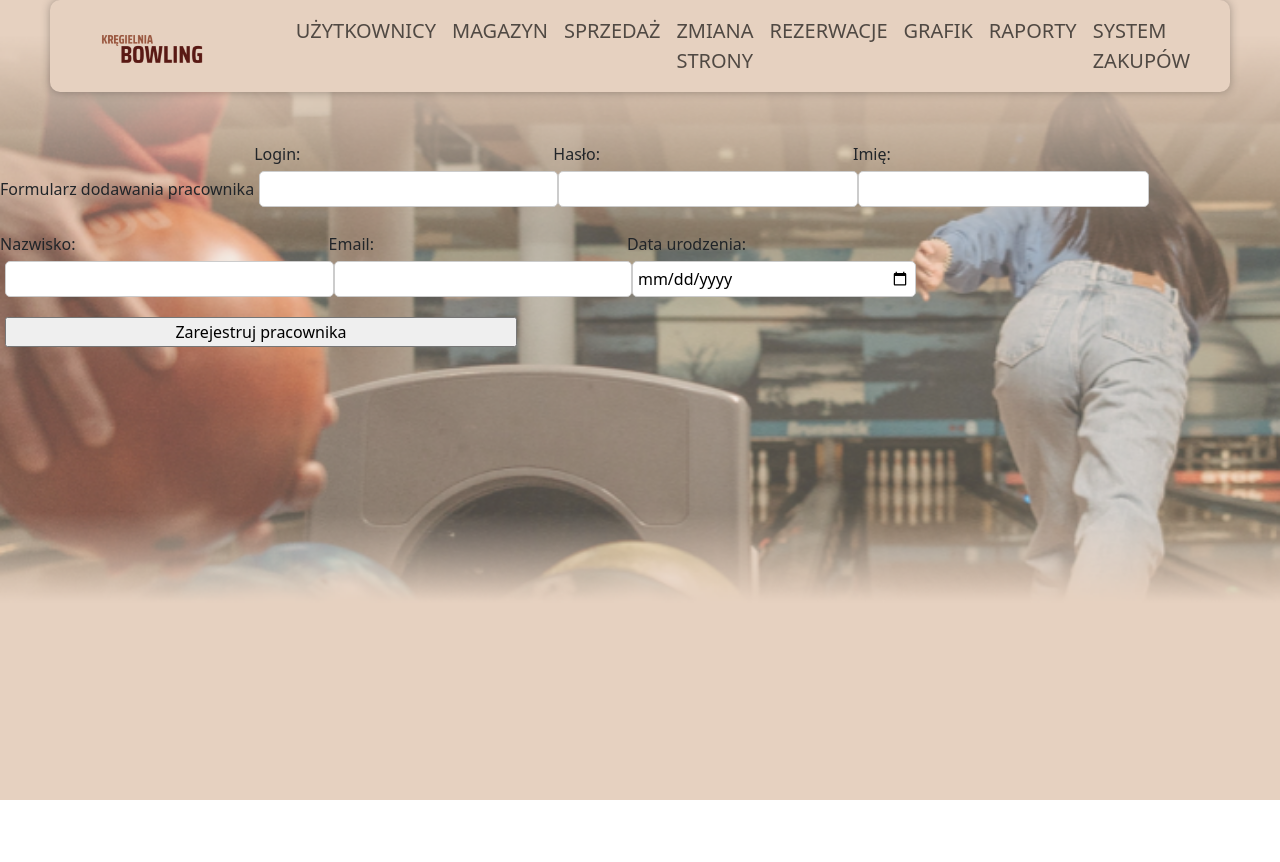
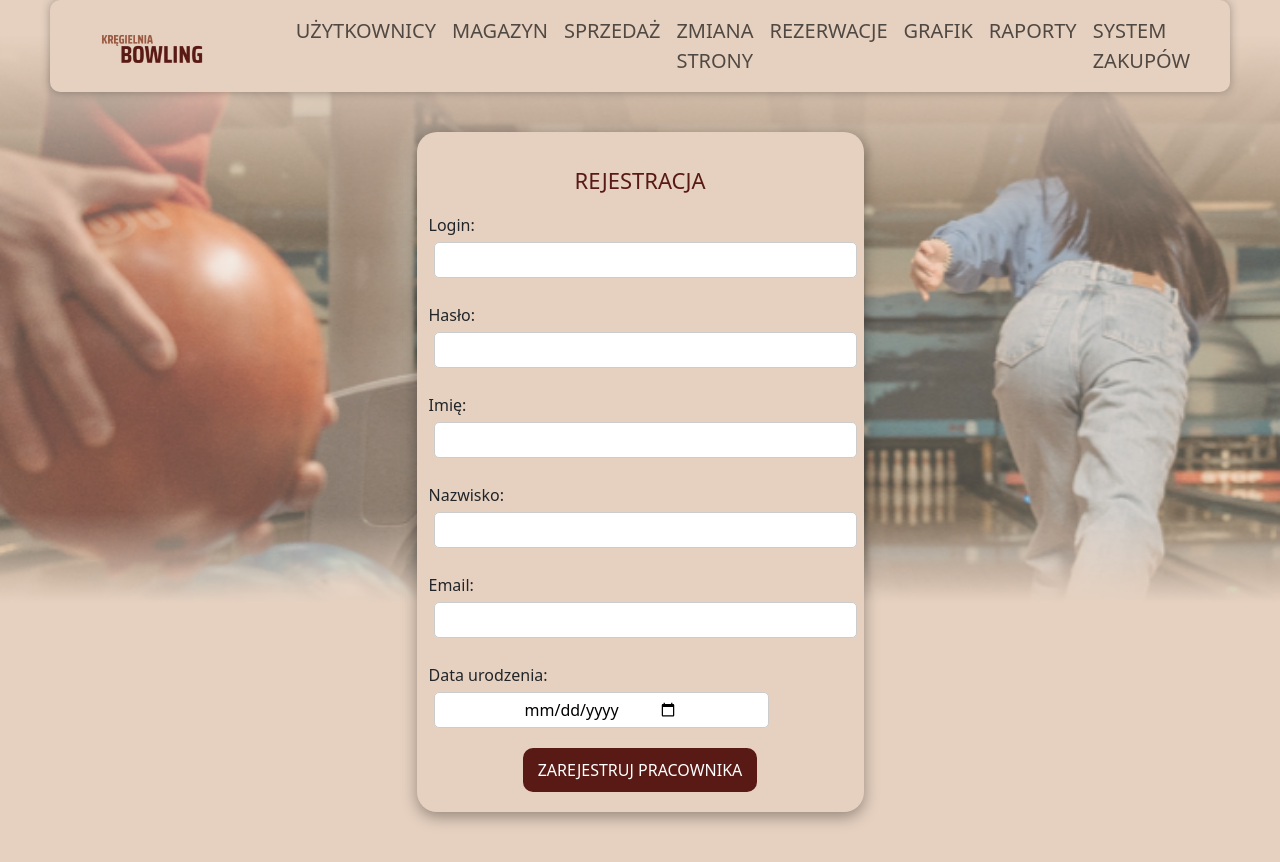
Before and after one commit to Donosik/BowlingClub, a React (Create React App) app in the folder mainfrontend/: page /management/uzytkownicy/dodaj in a window 1280 px wide. Shown: the top 862 px of the page. Before the commit the page ends 800 px from the top, so only its background shows below. Built offline with nearby package versions, Linux system fonts and the light colour scheme.

Commit message:
form  prac

```diff
--- a/mainfrontend/src/pages/Login/login.css
+++ b/mainfrontend/src/pages/Login/login.css
@@ -11,8 +11,12 @@ input[type="email"],
 input[type="password"] {
     border: 1px solid #ccc;
     border-radius: 5px;
-    padding: 5px;
     width: 100%;
+    padding-bottom: 5px;
+    padding-top: 5px;
+    padding-left: 90px;
+    padding-right: 90px;
+
 }
 
 input[type="checkbox"] {
--- a/mainfrontend/src/pages/Users/AddWorker.js
+++ b/mainfrontend/src/pages/Users/AddWorker.js
@@ -1,8 +1,7 @@
-import {useState} from "react";
+import React, {useState} from "react";
 import {mainBackendApi} from "../../util/Requests";
 
-export default function AddWorker()
-{
+export default function AddWorker() {
     const [login, setLogin] = useState('')
     const [password, setPassword] = useState('')
     const [firstName, setFirstName] = useState('')
@@ -12,15 +11,13 @@ export default function AddWorker()
     const [isRegisterFailed, setIsRegisterFailed] = useState(false)
     const [errorMessage, setErrorMessage] = useState('')
 
-    async function handleSubmit(e)
-    {
+    async function handleSubmit(e) {
         e.preventDefault()
 
         setIsRegisterFailed(false)
         setErrorMessage('')
 
-        try
-        {
+        try {
             const requestData = {
                 "login": login,
                 "password": password,
@@ -31,8 +28,7 @@ export default function AddWorker()
             }
             const response = await mainBackendApi.post('User/RegisterWorker', requestData)
             console.log(response)
-        } catch (error)
-        {
+        } catch (error) {
             setIsRegisterFailed(true)
             setErrorMessage("Błąd")
             console.log(error)
@@ -42,47 +38,57 @@ export default function AddWorker()
 
     return (
         <>
-            Formularz dodawania pracownika
+            <div className="auth-page">
+                <div className="container page d-flex justify-content-center align-items-center min-vh-100">
+                    <div className="row">
+                        <div className="login-box">
+                            <h1 className="text-login">REJESTRACJA</h1>
                             <label>
-                Login:
+                                Login:<br/>
                                 <input type={"text"}
                                        name={"login"}
                                        onChange={e => setLogin(e.target.value)}/>
-            </label>
+                            </label> <br/>
                             <label>
-                Hasło:
+                                Hasło:<br/>
                                 <input type={"password"}
                                        name={"password"}
                                        onChange={e => setPassword(e.target.value)}/>
-            </label>
+                            </label><br/>
                             <label>
-                Imię:
+                                Imię:<br/>
                                 <input type={"text"}
                                        name={"firstName"}
                                        onChange={e => setFirstName(e.target.value)}/>
-            </label>
+                            </label><br/>
                             <label>
-                Nazwisko:
+                                Nazwisko:<br/>
                                 <input type={"text"}
                                        name={"lastName"}
                                        onChange={e => setLastName(e.target.value)}/>
-            </label>
+                            </label><br/>
                             <label>
-                Email:
+                                Email:<br/>
                                 <input type={"email"}
                                        name={"email"}
                                        onChange={e => setEmail(e.target.value)}/>
-            </label>
+                            </label><br/>
                             <label>
-                Data urodzenia:
+                                Data urodzenia:<br/>
                                 <input type={"date"}
                                        name={"dateOfBirth"}
                                        onChange={e => setDateOfBirth(e.target.value)}/>
-            </label>
-            <input type={"button"}
-                   value={"Zarejestruj pracownika"}
-                   onClick={handleSubmit}/>
+                            </label><br/>
+
+                            <div className="d-flex justify-content-center align-items-center">
+                                <button type="button" onClick={handleSubmit}>ZAREJESTRUJ PRACOWNIKA</button>
+                            </div>
                             {isRegisterFailed ? errorMessage : null}
+
+                        </div>
+                    </div>
+                </div>
+            </div>
         </>
     )
 }
```
Lines whose indentation alone changed are shown as unchanged.
